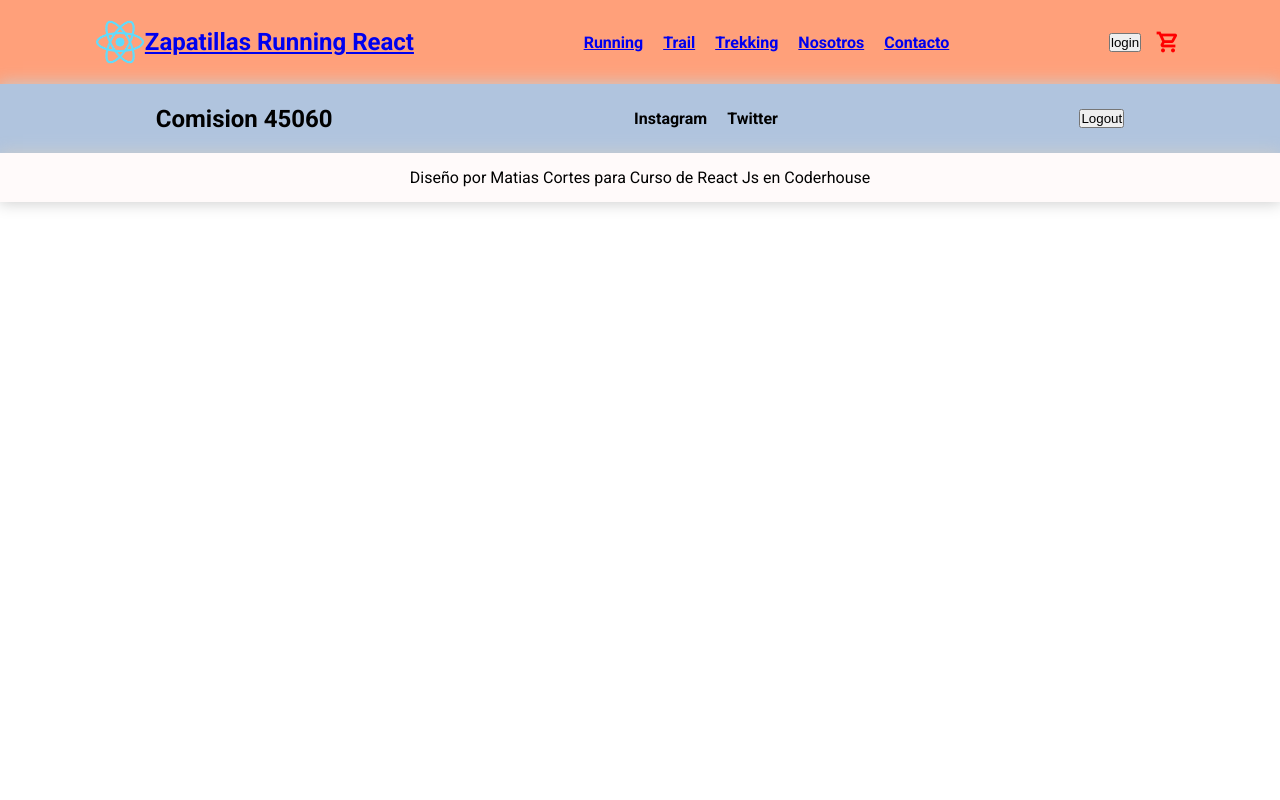
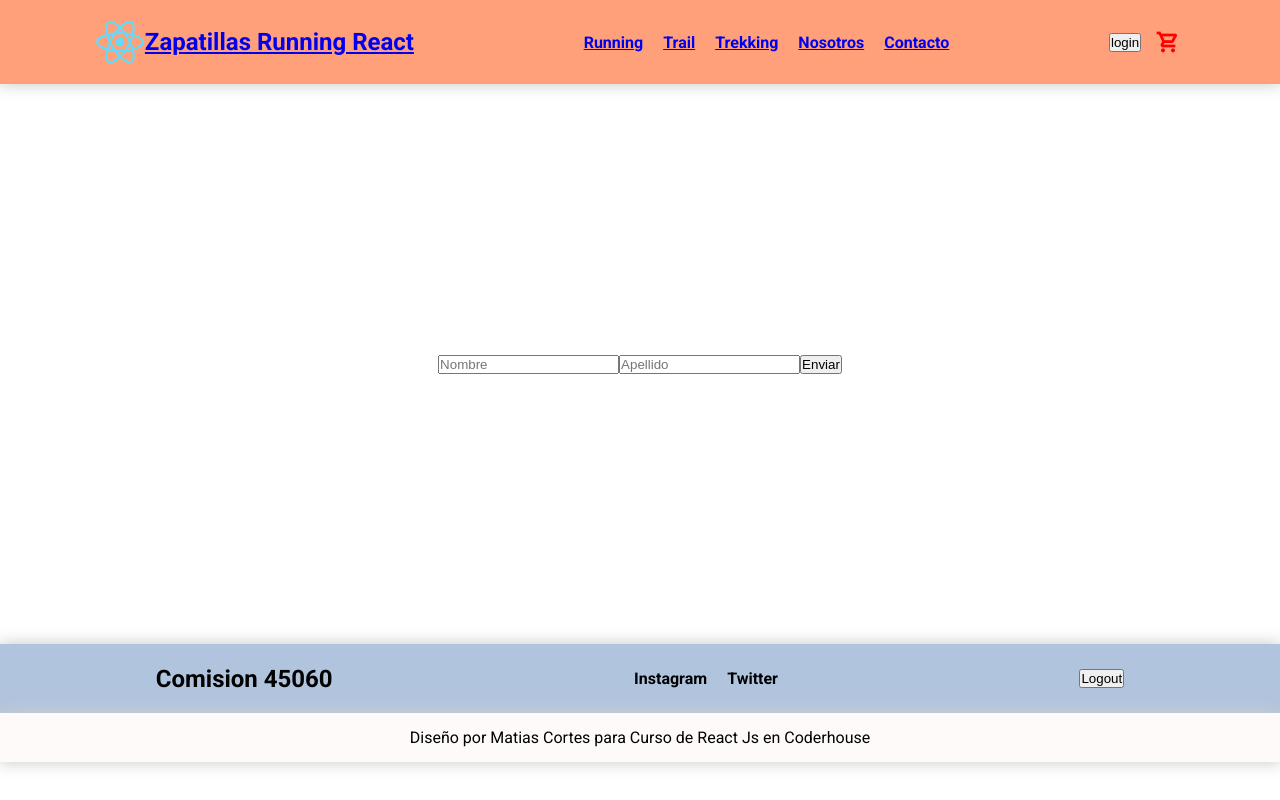
Before and after one commit to matiascortesdg/react-45060-matias-cortes, a React (Create React App) app: page /checkout in a window 1280 px wide. Built offline with nearby package versions, Linux system fonts and the light colour scheme.

Commit message:
creando-form-eventos

```diff
--- a/src/App.css
+++ b/src/App.css
@@ -217,6 +217,14 @@ body {
     max-width: 80vh;
   }
 
+  .form-container {
+    min-height: 70vh;
+    display: flex;
+    justify-content: center;
+    align-items: center;
+
+  }
+
 
 /* FOOTER */
   .footer {
--- a/src/App.js
+++ b/src/App.js
@@ -18,6 +18,14 @@ import ItemDetailContainer from './components/ItemDetailContainer';
 //importo componente Cart
 import Cart from './components/Cart';
 
+//importo componente Nosotros
+import Nosotros from './components/Nosotros';
+
+//importo componente Contacto
+import Contacto from './components/Contacto';
+
+//importo componente Form
+import Form from './components/form/Form';
 
 //importo componente Footer
 import Footer from './components/Footer';
@@ -47,17 +55,20 @@ const App = () => {
         />
 
         <Route path="/detail/:idProd"
-                element={
-                  <ItemDetailContainer
-                  />
-                }
+                element={<ItemDetailContainer />}
         />
 
         <Route path="/cart"
-                element={
-                  <Cart
-                  />
-                }
+                element={<Cart />}
+        />
+                <Route path="/contacto"
+                element={<Contacto />}
+        />
+                <Route path="/nosotros"
+                element={<Nosotros />}
+        />
+                <Route path="/checkout"
+                element={<Form />}
         />
 
       </Routes>
--- /dev/null
+++ b/src/components/Contacto.jsx
@@ -0,0 +1,13 @@
+//creamos el componente contacto
+
+const Contacto = () => {
+
+    return (
+        <div className="contact-container">
+            <h1>Contacto</h1>
+        </div>
+    )
+
+}
+
+export default Contacto;
--- a/src/components/ItemDetail.jsx
+++ b/src/components/ItemDetail.jsx
@@ -1,25 +1,38 @@
 //Creamos componente ItemDetail
 
 import ItemCount from "./ItemCount";
+import Cart from './Cart';
+import { useState } from 'react'
+import { Link } from 'react-router-dom'
 
 
 const ItemDetail = ( { item } ) => {
+    // para guardar el valor de qty lo almacenos en un setCant
+    const [ cant, setCant ] = useState(0)
+
     const onAdd = (qty) => {
-        console.log(qty)
+        setCant(qty)
 
     };
-
+        //Ahora usando ternarios podemos mostrar o no el contador una vez agregador al carrito.
     return (
         <div className="item-detail">
             <img className="img-detail" src={item.img} alt={item.title} />
             <div className="detail">
-
+                {
+                    cant === 0 ?
+                <>
                 <h4 className="descuento">{item.descuento}% descuento</h4>
                 <h2 className="h2-title">{item.title}</h2>
                 <p>{item.description}</p>
                 <h5 className="h5-title"><s>${item.price}</s></h5>
                 <h3 className="h3-title">${item.price - (item.price * item.descuento)/100}</h3>
+                </> :
+                    <Link to="/cart">
+                        <Cart />
+                    </Link>
 
+                }
 
                 <ItemCount stock={item.stock} onAdd={onAdd}
                 />
@@ -32,3 +45,10 @@ const ItemDetail = ( { item } ) => {
 };
 
 export default ItemDetail;
+
+//podemos usar uplifting para crear una funcion en un archivo y llamarla en otro., por ejemlo entre ItemDetail y ItemCount y evolver el esgtado
+//1. creo la function en un archivo
+    //const func = (argument) => {}
+
+//2. llamo a la function desde otro archivo
+    //func(parametro);
--- /dev/null
+++ b/src/components/Nosotros.jsx
@@ -0,0 +1,13 @@
+//creamos el componente nosotros
+
+const Nosotros = () => {
+
+    return (
+        <div className="nosotros-container">
+            <h1>Nosotros</h1>
+        </div>
+    );
+
+};
+
+export default Nosotros;
--- /dev/null
+++ b/src/components/form/Form.jsx
@@ -0,0 +1,134 @@
+//Creamos el componente Form.jsx
+//importamos el estadoy el useEffect
+import React, { useEffect, useState } from 'react'
+
+const Form = () => {
+    //2. creamos un estado x cada tipo de dato (input) que queremos controlar (la que le gusta a React) con un valor inciicial vacio para que no nos de undefined
+    // const [ name, setName ] = useState('');
+    // const [ lastName, setLastName ] = useState('');
+
+    //6.O podemos Crear otro estado llamado data si queremos unificar los datos
+    const [ data, setData ] = useState(
+            {   nombre: '',
+                apellido: ''
+            }
+    );
+
+    //1.creamos la funcion del evento
+    const enviarDatos = (e) => {
+        // e.preventDefault() nos sirve para que no se nos refresque la pagina
+        e.preventDefault()
+
+        // inputs no controlados
+        // console.log(e.target); nos indica quien disparó el evento
+        // console.dir(e.target);como ssaber las propiedades y metodos de Form
+        // console.dir(e.target.elements.nombre.value);como ssaber las propiedades y metodos de Form (no le gusta a React)
+        // console.dir(e.target.elements.apellido.value);como ssaber las propiedades y metodos de Form (no le gusta a React)
+
+        // inputs controlados tienen que tener estados
+        // console.log(e);
+        //cuando le demos enviar deberia recargar la pagina, Y eso no lo queremos
+
+        //5. datos del comprador
+        // const obj = {
+        //     comprador: {
+        //         nombre: name,
+        //         apellido: lastName,
+        //     }
+        // }
+
+    };
+
+        //7. Y en vez de tener 2 funciones podemos tener 1 sola
+        const handleChange = (e) => {
+            //seteaamos el estado con value para obtener el valor usando un spread operator usando e.target.name diferencio los campos
+            //lo hacemos dinamico entre [] con una func
+            const { name, value } = e.target;
+            setData({...data, [name]: value });
+        };
+
+        console.log(data);
+
+        //3. Tenemos que tener en cada input una funcion onChange y la funcion
+        //const handleName = (e) => {
+            //guardamos con el set, arranca vacio
+            //setName(e.target.value);
+            //  }
+
+            //const handleLastName = (e) => {
+            //si yo quiero saber que tipo disparo ese evento usamos target y lo guardo en un estado
+            //setLastName(e.target.value);
+            // }
+
+            //4. Y por cada input le vamos a dat un value para lo que valga el estado
+
+            //8. Si yo quisiera saber los eventListener desde window.addEventListener
+
+            // const handleMove = (e) => {
+            //     console.log(e)
+            // }
+
+            // //registra todo moviento del cursor. Ahora usando un useEffect podemos remover los eventos y ejecutamos codigo para limpiar o cleanup function. Puede serviros por ejemplo si queremos abortar llamado a una API
+            // //setInterval
+            // useEffect(() => {
+
+            //     window.addEventListener('mousemove', handleMove)
+            //     return () => {
+            //         window.removeEventListener('mousemove', handleMove)
+            //     }
+            // })
+
+    return (
+        <div className="form-container">
+            <form action="" onSubmit={enviarDatos}>
+
+                <input
+                 type="text"
+                 placeholder="Nombre"
+                 name="nombre"
+                 onChange={handleChange}
+                 value={data.nombre} />
+
+                <input
+                type="text"
+                placeholder="Apellido"
+                name="apellido"
+                onChange={handleChange}
+                value={data.apellido}
+                />
+
+                <button>Enviar</button>
+            </form>
+        </div>
+    )
+
+};
+
+// con 1 estado por input:
+
+// return (
+//     <div className="form-container">
+//         <form action="" onSubmit={enviarDatos}>
+
+//             <input
+//              type="text"
+//              placeholder="Nombre"
+//              name="nombre"
+//              onChange={handleName}
+//              value={name} />
+
+//             <input
+//             type="text"
+//             placeholder="Apellido"
+//             name="apellido"
+//             onChange={handleLastName}/>
+//             value={lastName}
+
+//             <button>Enviar</button>
+//         </form>
+//     </div>
+// )
+
+// };
+
+export default Form;
```
Also changed, not shown: info.txt, src/components/ItemCount.jsx (line endings or trailing spaces).
